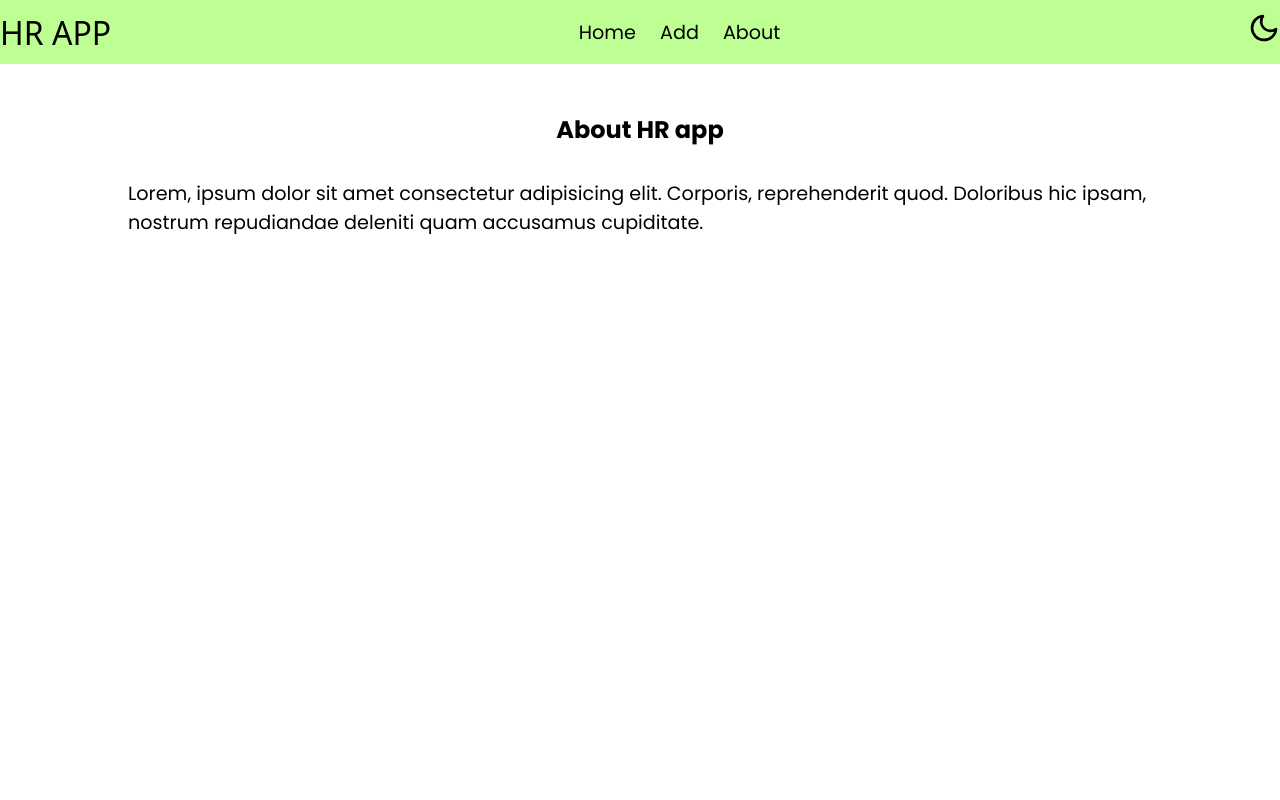
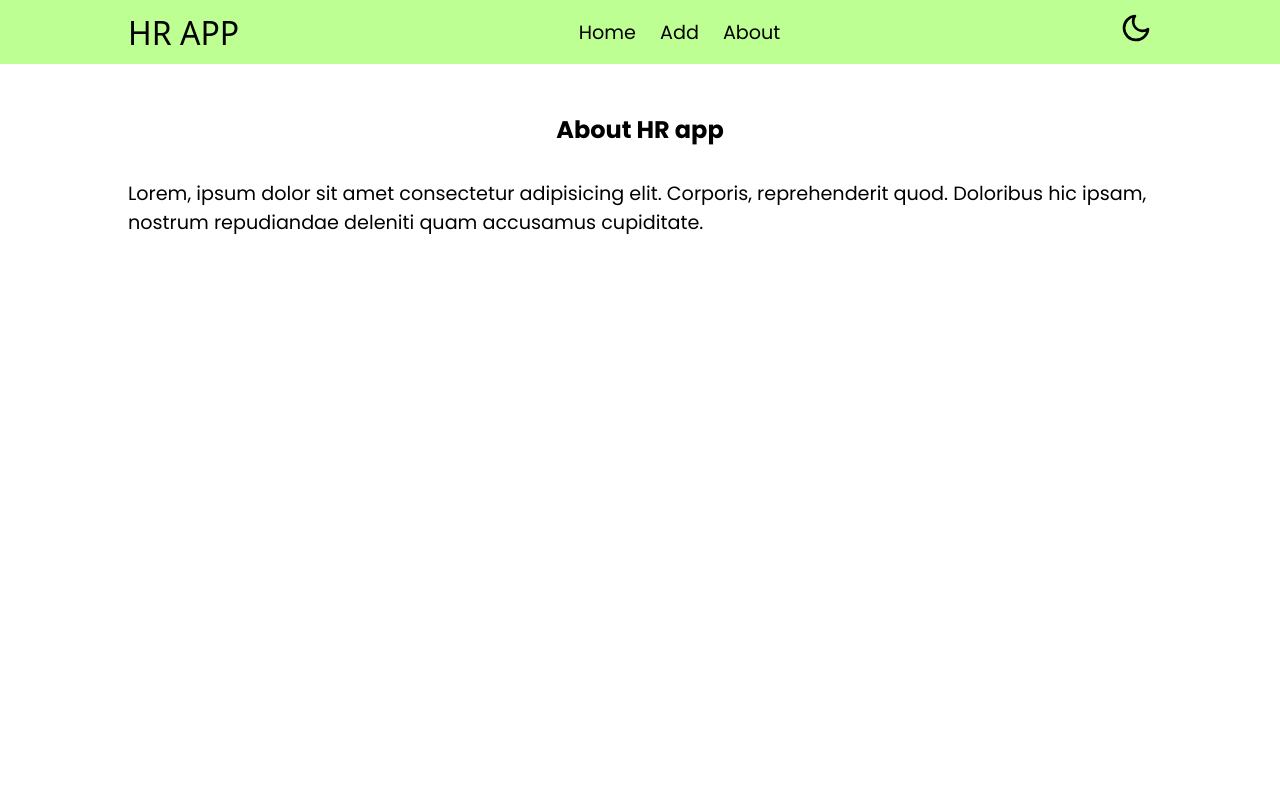
Before and after one commit to Hoa28686/hr-management-app, a React (Vite) app in the folder frontend/: page /about in a window 1280 px wide. Shown: the top 800 px of the page. Built offline with nearby package versions, Linux system fonts and the light colour scheme; no server answers; a web font is replaced by a local one.

Commit message:
headerContainer

```diff
--- a/frontend/src/components/Header/Header.jsx
+++ b/frontend/src/components/Header/Header.jsx
@@ -34,7 +34,7 @@ const Header = () => {
 
   return (
     <header className={styles.header}>
-      <div className={styles.container}>
+      <div className={`container ${styles.headerContainer}`}>
         <Link to="/" className={styles["nav-logo"]}>
           HR APP
         </Link>
--- a/frontend/src/components/Header/Header.module.css
+++ b/frontend/src/components/Header/Header.module.css
@@ -3,12 +3,11 @@
   top: 0;
   left: 0;
   width: 100%;
-  margin-bottom: 2rem;
   background-color: var(--header-background);
   z-index: var(--z);
   transition: background-color 0.4s;
 }
-.header .container {
+.headerContainer {
   height: var(--header-height);
   display: flex;
   justify-content: space-between;
```
